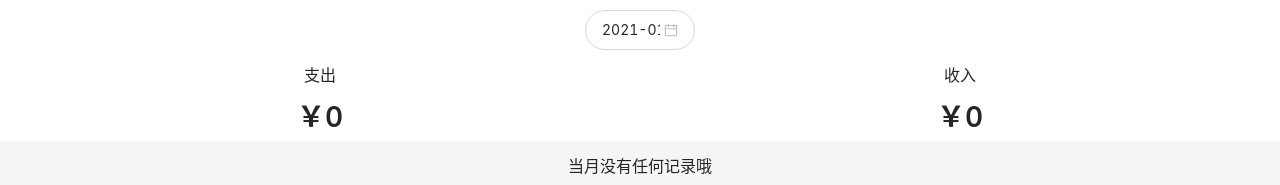
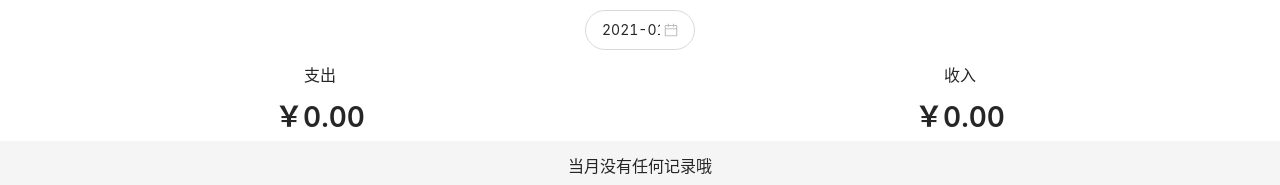
Before and after one commit to ChiLi2000/keep-accounts-r, a React app: page /#/detail in a window 1280 px wide. Shown: the top 185 px of the page. Built offline with nearby package versions, Linux system fonts and the light colour scheme.

Commit message:
金额保留两位小数

```diff
--- a/src/components/ChartLine.tsx
+++ b/src/components/ChartLine.tsx
@@ -3,6 +3,7 @@ import "echarts/lib/chart/line";
 import "echarts/lib/component/tooltip";
 import {RecordItem} from "hooks/useRecords";
 import moment from "moment";
+import {numberFilter} from "lib/numberFilter";
 
 const echarts = require("echarts");
 type Props = {
@@ -66,7 +67,6 @@ const ChartLine: React.FC<Props> = (props) => {
     changeData()
     const chart = echarts.init(document.getElementById("chartLine") as HTMLElement);
     chart.setOption(options);
-    console.log('加载了')
   }, [ options]);
   const changeData = () => {
     for (let i = 0; i < value.length - 1; i++) {
@@ -83,7 +83,7 @@ const ChartLine: React.FC<Props> = (props) => {
         if(i===moment(value[j].createdAt).date()){
           t++;
           options.xAxis.data.push(i+'日')
-          options.series[0].data.push(parseFloat(value[j].amount.toString()))
+          options.series[0].data.push(numberFilter(value[j].amount))
           break
         }
       }
--- /dev/null
+++ b/src/lib/numberFilter.tsx
@@ -0,0 +1,4 @@
+const numberFilter =(value:number)=>{
+  return parseFloat(String(value)).toFixed(2)
+}
+export {numberFilter}
--- a/src/views/Account/CategorySection.tsx
+++ b/src/views/Account/CategorySection.tsx
@@ -1,5 +1,6 @@
 import React, {useState} from "react";
 import {Category} from "../Account";
+import {numberFilter} from "lib/numberFilter";
 
 type Props = {
   value?: Category
@@ -21,7 +22,7 @@ const CategorySection: React.FC<Props> = (props) => {
           <li key={c} className={category === c ? "selected" : ""}
               onClick={() => {if (props.onChange) props.onChange(c);}}>
             {categoryMap[c]}
-            {props.slot && <span>￥{props.slot(c)}</span>}
+            {props.slot && <span>￥{numberFilter(props.slot(c))}</span>}
           </li>)}
       </ul>
     </div>
--- a/src/views/Account/NumberPadSection/generateOutput.tsx
+++ b/src/views/Account/NumberPadSection/generateOutput.tsx
@@ -10,7 +10,9 @@ const generateOutput = (text: string, output = "0") => {
     case "7":
     case "8":
     case "9":
-      if (output === "0") {return text;} else {return output + text;}
+      if (output === "0") {return text;}
+      else if(output[output.length-3]==='.'){return output}
+      else{return output + text;}
     case ".":
       if (output.indexOf(".") >= 0) {return output;}
       return output + ".";
--- a/src/views/Detail.tsx
+++ b/src/views/Detail.tsx
@@ -8,6 +8,7 @@ import {RecordItem, useRecords} from "hooks/useRecords";
 import {useTags} from "hooks/useTags";
 import {Category} from "./Account";
 import {Header, RecordItemWrapper, RightContent} from "components/RecordsList";
+import {numberFilter} from "lib/numberFilter";
 
 type HashType = {
   [key: string]: RecordItem[]
@@ -57,12 +58,12 @@ function Detail() {
       {MouthRecord().map(([date, records]) => <div key={date}>
         <Header>
           {date}
-          <RightContent> 支出： {Total(records, "-")} 收入： {Total(records, "+")} </RightContent>
+          <RightContent> 支出： {numberFilter(Total(records, "-"))} 收入： {numberFilter(Total(records, "+"))} </RightContent>
         </Header>
         {newRecords(records).map(r => {
           return <RecordItemWrapper key={r.idR}>
             <Icon name={getName(r.tagId)}/>
-            <p className="topItem">{getName(r.tagId)}<span>{r.category === "-" ? (-r.amount) : (+r.amount)}</span></p>
+            <p className="topItem">{getName(r.tagId)}<span>{r.category + numberFilter(r.amount)}</span></p>
             <p className="bottomItem">{r.note}<span>{(r.createdAt).slice(11)}</span></p>
           </RecordItemWrapper>;
         })}
--- a/src/views/Statistics.tsx
+++ b/src/views/Statistics.tsx
@@ -9,6 +9,7 @@ import {useTags} from "hooks/useTags";
 import {Category} from "./Account";
 import {Header, RecordItemWrapper, RightContent} from "components/RecordsList";
 import ChartLine from "components/ChartLine";
+import {numberFilter} from "lib/numberFilter";
 
 type HashType = {
   [key: string]: RecordItem[]
@@ -53,7 +54,7 @@ function Statistics() {
         {newRecords(records).map(r => {
           return <RecordItemWrapper key={r.idR}>
             <Icon name={getName(r.tagId)}/>
-            <p className="topItem">{getName(r.tagId)}<span>{r.category === "-" ? (-r.amount) : (+r.amount)}</span></p>
+            <p className="topItem">{getName(r.tagId)}<span>{r.category+numberFilter(r.amount)}</span></p>
             <p className="bottomItem">{r.note}<span>{moment(r.createdAt).format("MM月DD日 LTS")}</span></p>
           </RecordItemWrapper>;
         })}
```
